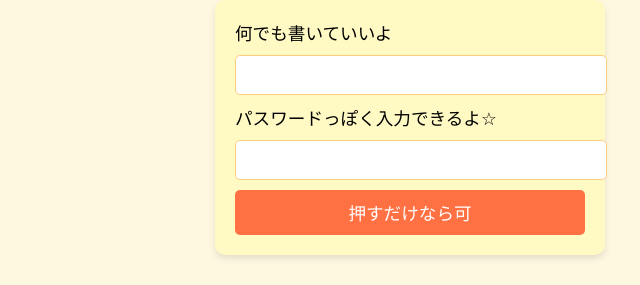
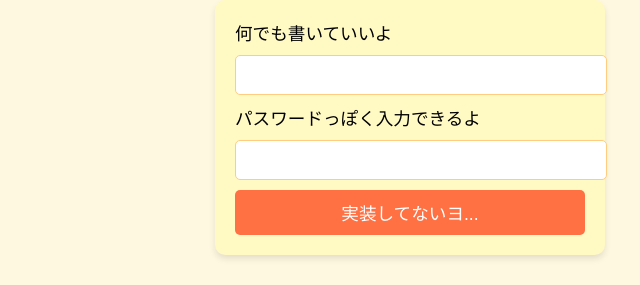
Before and after one commit to mi-chan-5/make20250428, a plain HTML site: page index.html in a window 1280 px wide. Shown: the part 155-440 px from the top of the page, 230-870 px from the left. Drawn offline with Linux system fonts and the light colour scheme.

Commit message:
Update index.html

```diff
--- a/index.html
+++ b/index.html
@@ -122,9 +122,9 @@
   <form action="LoginServlet" method="post">
     <label for="username">何でも書いていいよ</label>
     <input type="text" id="username" name="username"><br>
-    <label for="password">パスワードっぽく入力できるよ☆</label>
+    <label for="password">パスワードっぽく入力できるよ</label>
     <input type="password" id="password" name="password"><br>
-    <input type="submit" value="押すだけなら可">
+    <input type="submit" value="実装してないヨ...">
   </form>
 
   <script>
```
